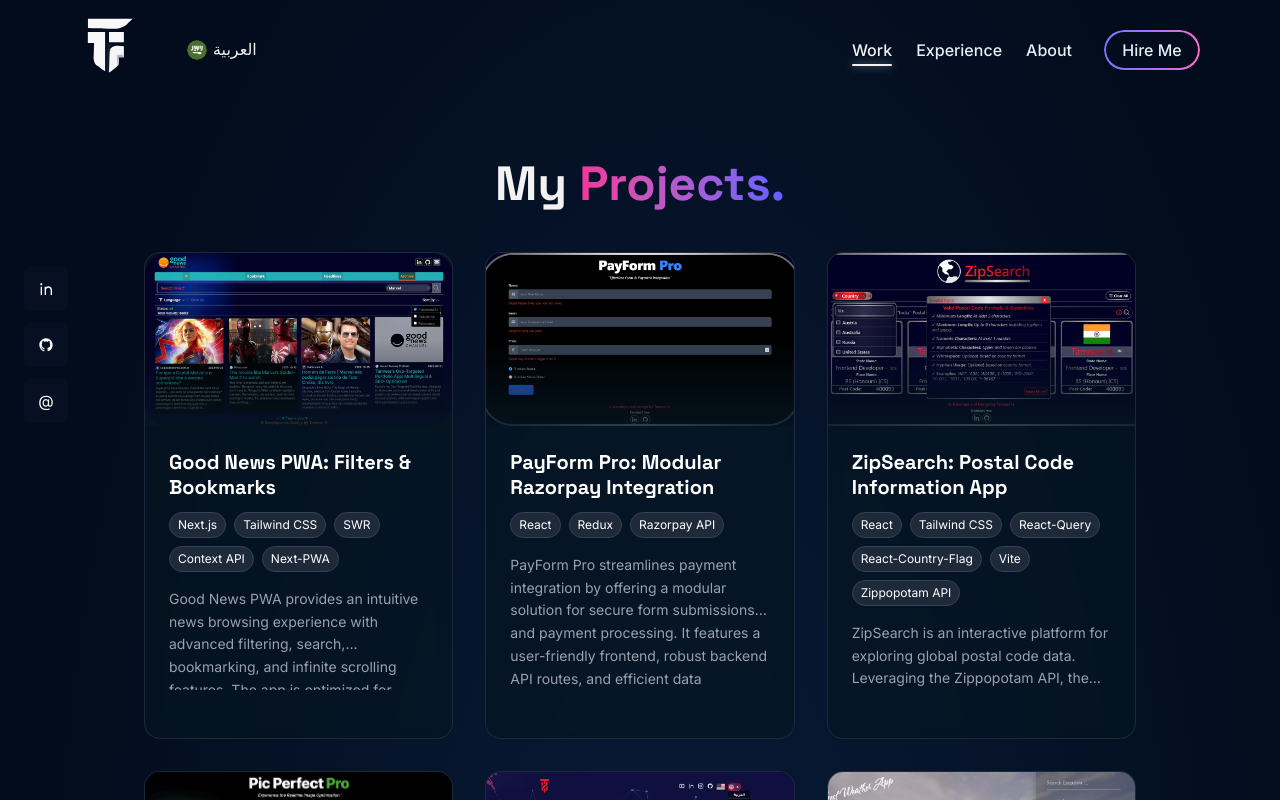
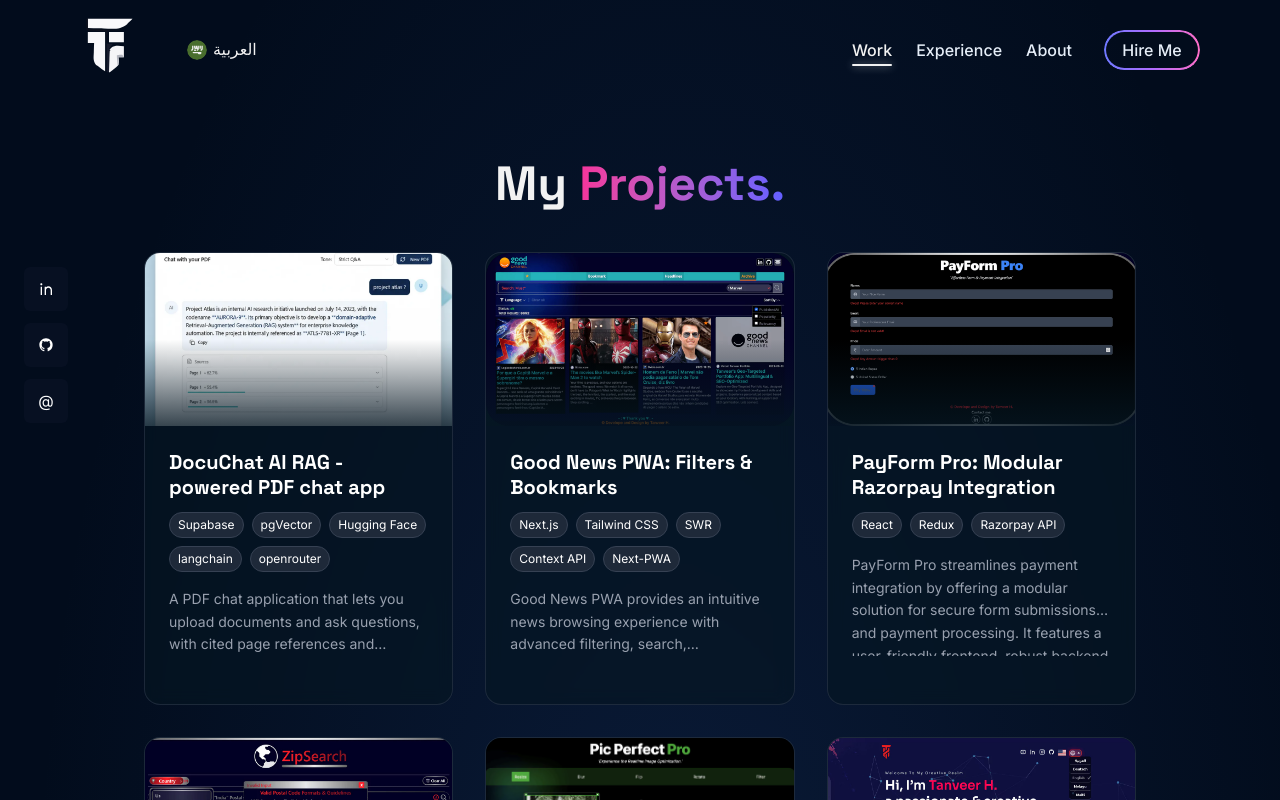
Before and after one commit to Tanveer-G/tanveer-portfolio, a Next.js app: page /en-US/work in a window 1280 px wide. Shown: the top 800 px of the page. Built offline with nearby package versions, Linux system fonts and the light colour scheme.

Commit message:
feat(work): add DocuChat AI project to work section

```diff
--- a/messages/ar-SA/projects.json
+++ b/messages/ar-SA/projects.json
@@ -19,6 +19,10 @@
       "close": "إغلاق العرض"
     },
     "projectsList": {
+      "docuchat-ai": {
+        "title": "DocuChat AI RAG - تطبيق دردشة ملفات PDF مدعوم بالذكاء الاصطناعي",
+        "description": "تطبيق دردشة لملفات PDF يتيح لك تحميل المستندات وطرح الأسئلة، مع مراجع صفحات موثقة وتتبع شفاف للمصادر."
+      },
       "good-news": {
         "title": "Good News PWA: الفلاتر والإشارات المرجعية",
         "description": "يوفر Good News PWA تجربة تصفح أخبار بديهية مع ميزات تصفية متقدمة، والبحث، والإشارات المرجعية، والتمرير اللانهائي. تم تحسين التطبيق للأداء ويتضمن وظيفة تمرير سلسة إلى الأعلى لتنقل سهل عبر مقالات الأخبار."
--- a/messages/en-US/projects.json
+++ b/messages/en-US/projects.json
@@ -19,6 +19,10 @@
       "close": "Close Demo"
     },
     "projectsList": {
+      "docuchat-ai": {
+        "title": "DocuChat AI RAG - powered PDF chat app",
+        "description": "A PDF chat application that lets you upload documents and ask questions, with cited page references and transparent source tracking."
+      },
       "good-news": {
         "title": "Good News PWA: Filters & Bookmarks",
         "description": "Good News PWA provides an intuitive news browsing experience with advanced filtering, search, bookmarking, and infinite scrolling features. The app is optimized for performance and includes a smooth scroll-to-top function for effortless navigation across news articles."
--- a/src/components/SocialSideStrip/index.tsx
+++ b/src/components/SocialSideStrip/index.tsx
@@ -29,7 +29,7 @@
         <a
           aria-label="GitHub"
           className="flex h-11 w-11 transform items-center justify-center rounded-md bg-[#071022] text-white transition hover:scale-105"
-          href="https://github.com/Tanveer-G/tanveer-portfolio"
+          href="https://github.com/Tanveer-G/"
         >
           <svg
             stroke="currentColor"
--- a/src/constants/projects.ts
+++ b/src/constants/projects.ts
@@ -78,6 +78,7 @@
 
 // Project IDs as enum for type safety
 export enum ProjectId {
+  DOCUCHAT_AI = 'docuchat-ai',
   GOOD_NEWS = 'good-news',
   PAYFORM_PRO = 'payform-pro',
   ZIPSEARCH = 'zipsearch',
@@ -89,6 +90,15 @@
 
 // Single source of truth for all non-translatable project data
 export const PROJECTS_REGISTRY: Record<ProjectId, Omit<Project, 'title' | 'description'>> = {
+    [ProjectId.DOCUCHAT_AI]: {
+    id: ProjectId.DOCUCHAT_AI,
+    image: "/projects/docuchat.webp",
+    live: "https://tanveer-docuchat-ai.vercel.app/",
+    github: "https://github.com/Tanveer-G/DocuChat-AI-RAG-powered-PDF-chat-app/tree/main",
+    featured: true,
+    techStack: ["Supabase", "pgVector", "Hugging Face", "langchain", "openrouter"],
+    categories: ["AI", "RAG", "chat"]
+  },
   [ProjectId.GOOD_NEWS]: {
     id: ProjectId.GOOD_NEWS,
     image: "/projects/goodnews.webp",
```
Also changed, not shown: public/projects/docuchat.webp (added).
